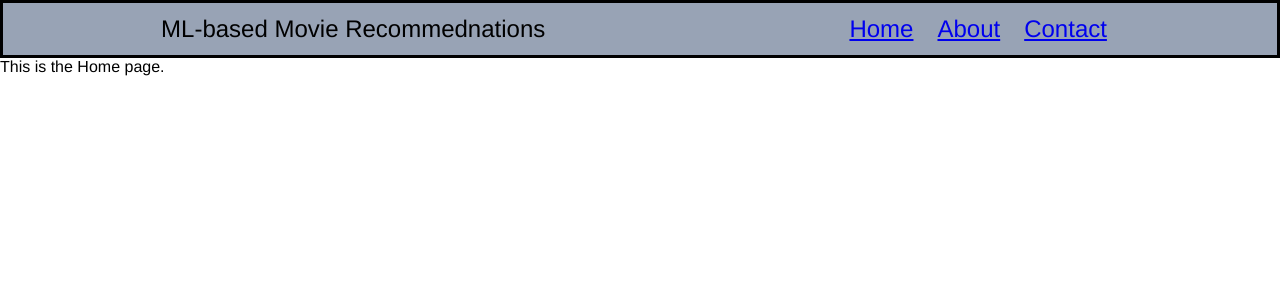
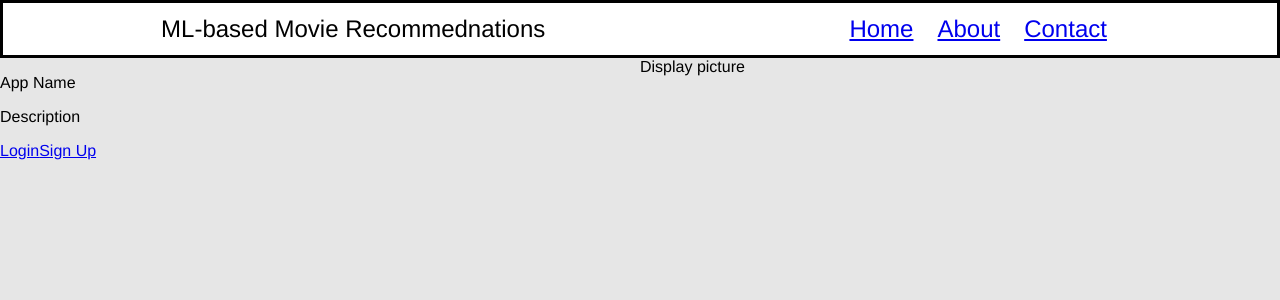
Before and after one commit to yanchen01/movie-recommendation-app, a React (Create React App) app: page / in a window 1280 px wide. Shown: the top 300 px of the page. Built offline with nearby package versions, Linux system fonts and the light colour scheme.

Commit message:
Added routes to diff pages and basic page setups

```diff
--- a/src/components/App.js
+++ b/src/components/App.js
@@ -1,11 +1,17 @@
 import React from 'react';
 import Header from './Header'
 import NavBarRouter from '../routers/NavBarRouter';
+import LandingPageRouter from '../routers/LandingPageRouter';
+import {BrowserRouter, Route , Switch} from 'react-router-dom';
 
 const App = () =>
 (
     <div className="App">
-      <NavBarRouter />
+        <BrowserRouter>
+            <Header />
+            <LandingPageRouter />
+            <NavBarRouter />
+        </BrowserRouter>
     </div>
 )
 
--- a/src/components/Header.js
+++ b/src/components/Header.js
@@ -1,5 +1,7 @@
 import React from 'react';
 import {NavLink} from 'react-router-dom';
+import NavBarRouter from '../routers/NavBarRouter';
+import {BrowserRouter, Route , Switch} from 'react-router-dom';
 
 const Header = () =>
 (
@@ -13,6 +15,9 @@ const Header = () =>
                 </div>
             </div>
         </header>
+
+
+
 )
 
 export {Header as default};
--- /dev/null
+++ b/src/components/Login.js
@@ -0,0 +1,9 @@
+import React from 'react';
+
+const Login = () => (
+    <div>
+        This is the login page.
+    </div>
+)
+
+export {Login as default};
--- /dev/null
+++ b/src/components/SignUp.js
@@ -0,0 +1,9 @@
+import React from 'react';
+
+const SignUp = () => (
+    <div>
+        This is the sign up page.
+    </div>
+)
+
+export {SignUp as default};
--- a/src/components/headerComponents/LandingPage.js
+++ b/src/components/headerComponents/LandingPage.js
@@ -1,8 +1,17 @@
 import React from 'react';
+import {NavLink} from 'react-router-dom';
 
 const LandingPage = () => (
-    <div>
-        This is the Home page.
+    <div className='row'>
+        <div className='column'>
+            <p>App Name</p>
+            <p>Description</p>
+            <NavLink to='/login' activeClassName='is-active' exact={true}>Login</NavLink>
+            <NavLink to='/signUp' activeClassName='is-active'>Sign Up</NavLink>
+        </div>
+        <div className='column'>
+            Display picture
+        </div>
     </div>
 )
 
--- /dev/null
+++ b/src/routers/LandingPageRouter.js
@@ -0,0 +1,19 @@
+import React from 'react';
+import {BrowserRouter, Route , Switch} from 'react-router-dom';
+
+// Component imports
+import Header from '../components/Header'
+import Login from '../components/Login';
+import SignUp from '../components/SignUp';
+
+const LandingPageRouter = () =>
+(
+    <div className='NavBarRouter'>
+        <Switch>
+            <Route path="/login" component={Login} exact={true}/>
+            <Route path="/signup" component={SignUp} exact={true} />
+        </Switch>
+    </div>
+)
+
+export {LandingPageRouter as default};
--- a/src/routers/NavBarRouter.js
+++ b/src/routers/NavBarRouter.js
@@ -9,16 +9,13 @@ import Contact from '../components/headerComponents/Contact';
 
 const NavBarRouter = () =>
 (
-    <BrowserRouter>
     <div className='NavBarRouter'>
-            <Header />
         <Switch>
             <Route path="/" component={LandingPage} exact={true}/>
             <Route path="/about" component={About} />
             <Route path="/contact" component={Contact} />
         </Switch>
     </div>
-    </BrowserRouter>
 )
 
 export {NavBarRouter as default};
--- a/src/styles/base/_base.scss
+++ b/src/styles/base/_base.scss
@@ -7,4 +7,5 @@ body
     margin: 0;
     font-family: Helvetica, Arial, sans-serif;
     font-size: $m-size;
+    background-color: darken(white, 10%);
 }
--- a/src/styles/base/_settings.scss
+++ b/src/styles/base/_settings.scss
@@ -1,5 +1,5 @@
 // Colors
-$grey: #98a3b5;
+$off-white: #a5afd7;
 
 // Sizes
 $s-size: 1.2rem;
--- a/src/styles/component_css/_header.scss
+++ b/src/styles/component_css/_header.scss
@@ -5,7 +5,7 @@
     justify-content: space-around;
     border: solid;
     padding: $s-size;
-    background-color: $grey;
+    background-color: white;
 }
 .navbar-item
 {
--- /dev/null
+++ b/src/styles/component_css/_landingPage.scss
@@ -0,0 +1,11 @@
+.row:after
+{
+    display: table;
+    content: '';
+    clear: both;
+}
+.column
+{
+    float: left;
+    width: 50%;
+}
--- a/src/styles/styles.scss
+++ b/src/styles/styles.scss
@@ -1,3 +1,4 @@
 @import './base/settings';
 @import './base/base';
 @import '../styles/component_css/header';
+@import '../styles/component_css/landingPage'
```
Also changed, not shown: 1 other file (tests, documents, lock files or other folders). Lines whose indentation alone changed are shown as unchanged.
